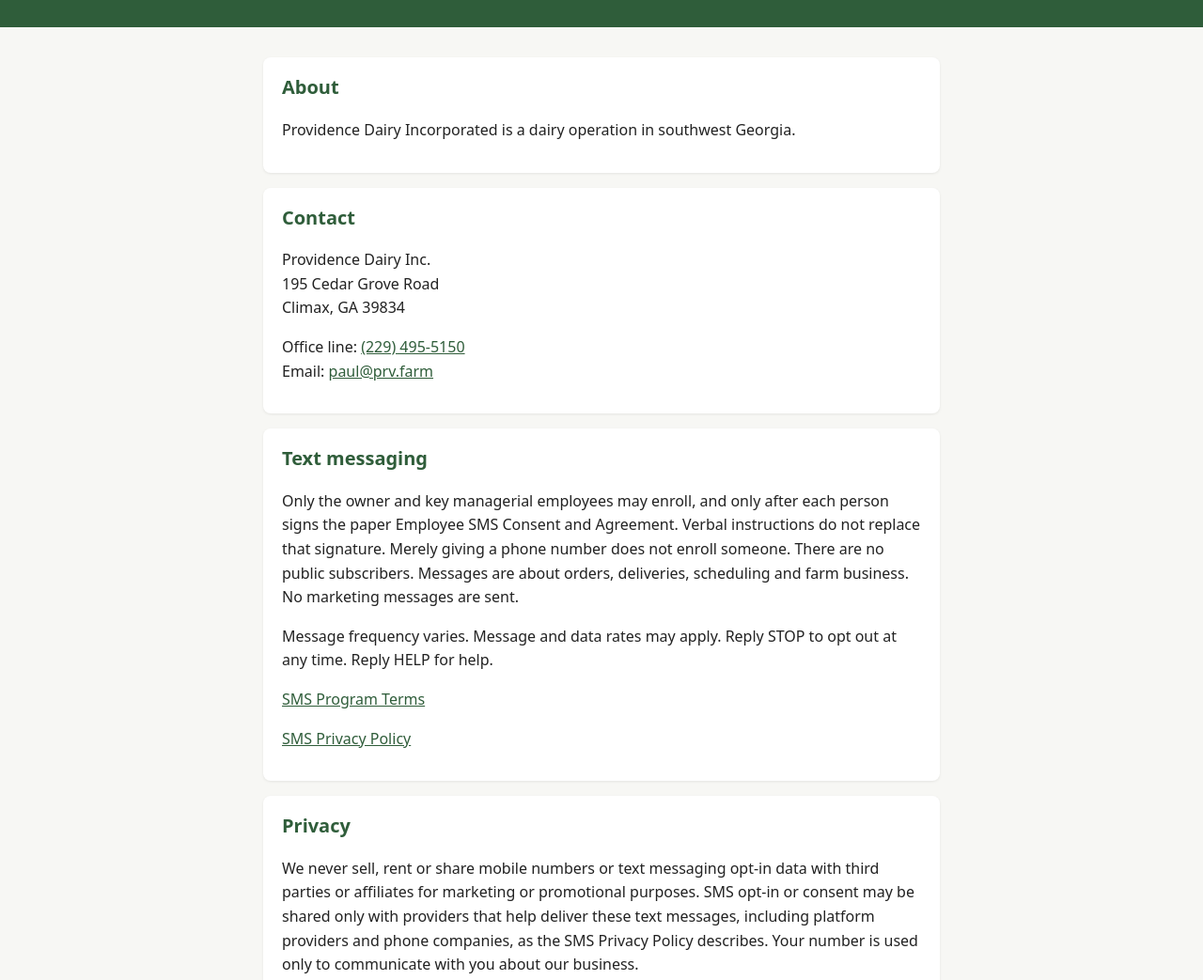
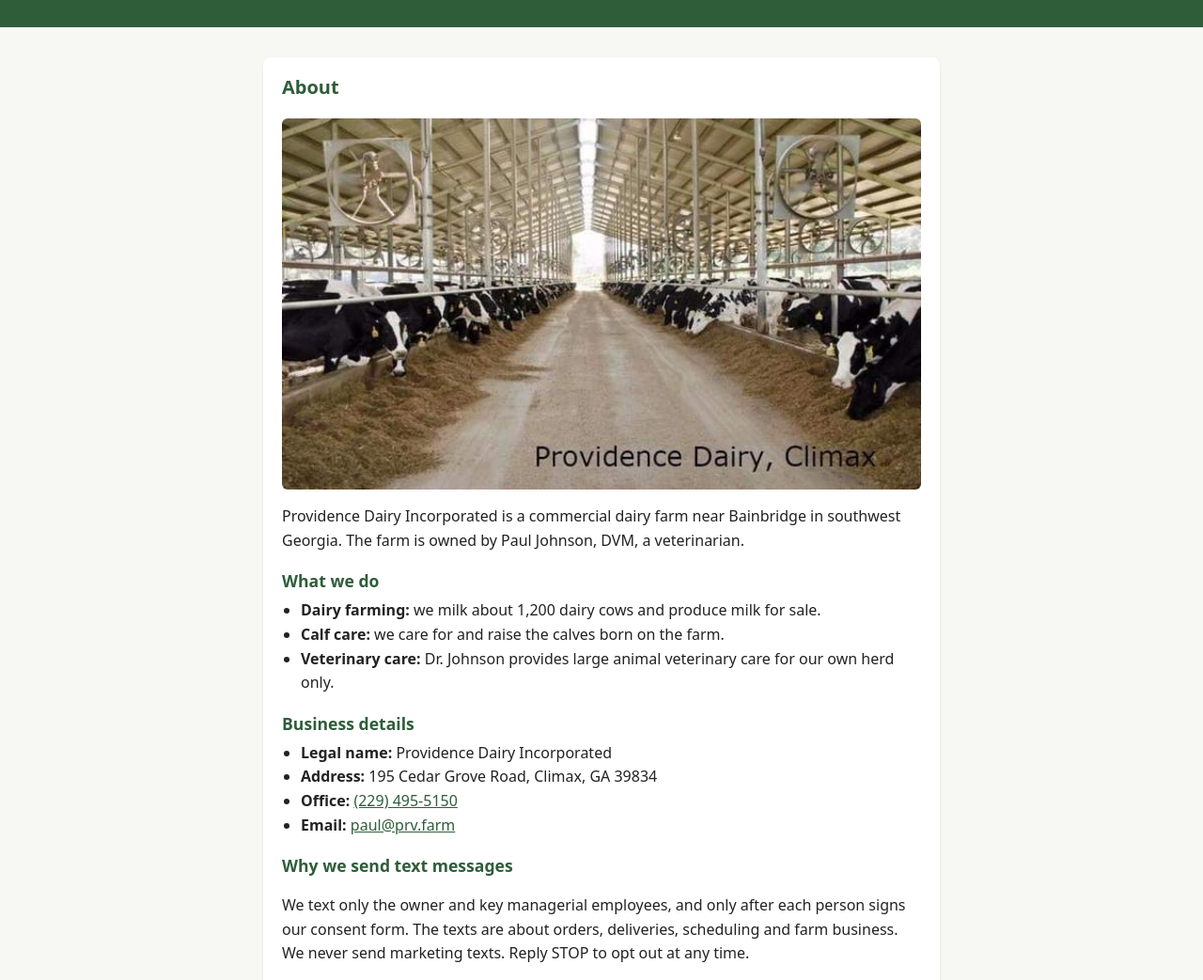
Before and after one commit to cowvet195/providence-dairy, a plain HTML site: page index.html in a window 1280 px wide. Shown: the part 111-1154 px from the top of the page at 94% size. Drawn offline with Linux system fonts and the light colour scheme.

Commit message:
Add detailed About section and barn photo

```diff
--- a/index.html
+++ b/index.html
@@ -12,6 +12,9 @@ header p{margin:.3rem 0 0}
 main{max-width:720px;margin:0 auto;padding:1rem}
 section{background:#fff;border-radius:8px;padding:1rem 1.25rem;margin:1rem 0;box-shadow:0 1px 3px rgba(0,0,0,.08)}
 h2{color:#2f5d3a;font-size:1.25rem;margin-top:0}
+h3{color:#2f5d3a;font-size:1.1rem;margin:1rem 0 .3rem}
+section img{display:block;width:100%;height:auto;border-radius:6px;margin:0 0 .75rem}
+ul{padding-left:1.25rem;margin:.3rem 0}
 a{color:#2f5d3a}
 footer{text-align:center;font-size:.9rem;color:#666;padding:1.5rem 1rem}
 </style>
@@ -24,7 +27,23 @@ footer{text-align:center;font-size:.9rem;color:#666;padding:1.5rem 1rem}
 <main>
 <section>
 <h2>About</h2>
-<p>Providence Dairy Incorporated is a dairy operation in southwest Georgia.</p>
+<img src="providence-dairy-barn.jpg" width="640" height="372" alt="Holstein dairy cows eating at the feed lanes inside the Providence Dairy freestall barn in Climax, Georgia">
+<p>Providence Dairy Incorporated is a commercial dairy farm near Bainbridge in southwest Georgia. The farm is owned by Paul Johnson, DVM, a veterinarian.</p>
+<h3>What we do</h3>
+<ul>
+<li><strong>Dairy farming:</strong> we milk about 1,200 dairy cows and produce milk for sale.</li>
+<li><strong>Calf care:</strong> we care for and raise the calves born on the farm.</li>
+<li><strong>Veterinary care:</strong> Dr. Johnson provides large animal veterinary care for our own herd only.</li>
+</ul>
+<h3>Business details</h3>
+<ul>
+<li><strong>Legal name:</strong> Providence Dairy Incorporated</li>
+<li><strong>Address:</strong> 195 Cedar Grove Road, Climax, GA 39834</li>
+<li><strong>Office:</strong> <a href="tel:+12294955150">(229) 495-5150</a></li>
+<li><strong>Email:</strong> <a href="mailto:paul@prv.farm">paul@prv.farm</a></li>
+</ul>
+<h3>Why we send text messages</h3>
+<p>We text only the owner and key managerial employees, and only after each person signs our consent form. The texts are about orders, deliveries, scheduling and farm business. We never send marketing texts. Reply STOP to opt out at any time.</p>
 </section>
 <section>
 <h2>Contact</h2>
```
Also changed, not shown: providence-dairy-barn.jpg (added).
